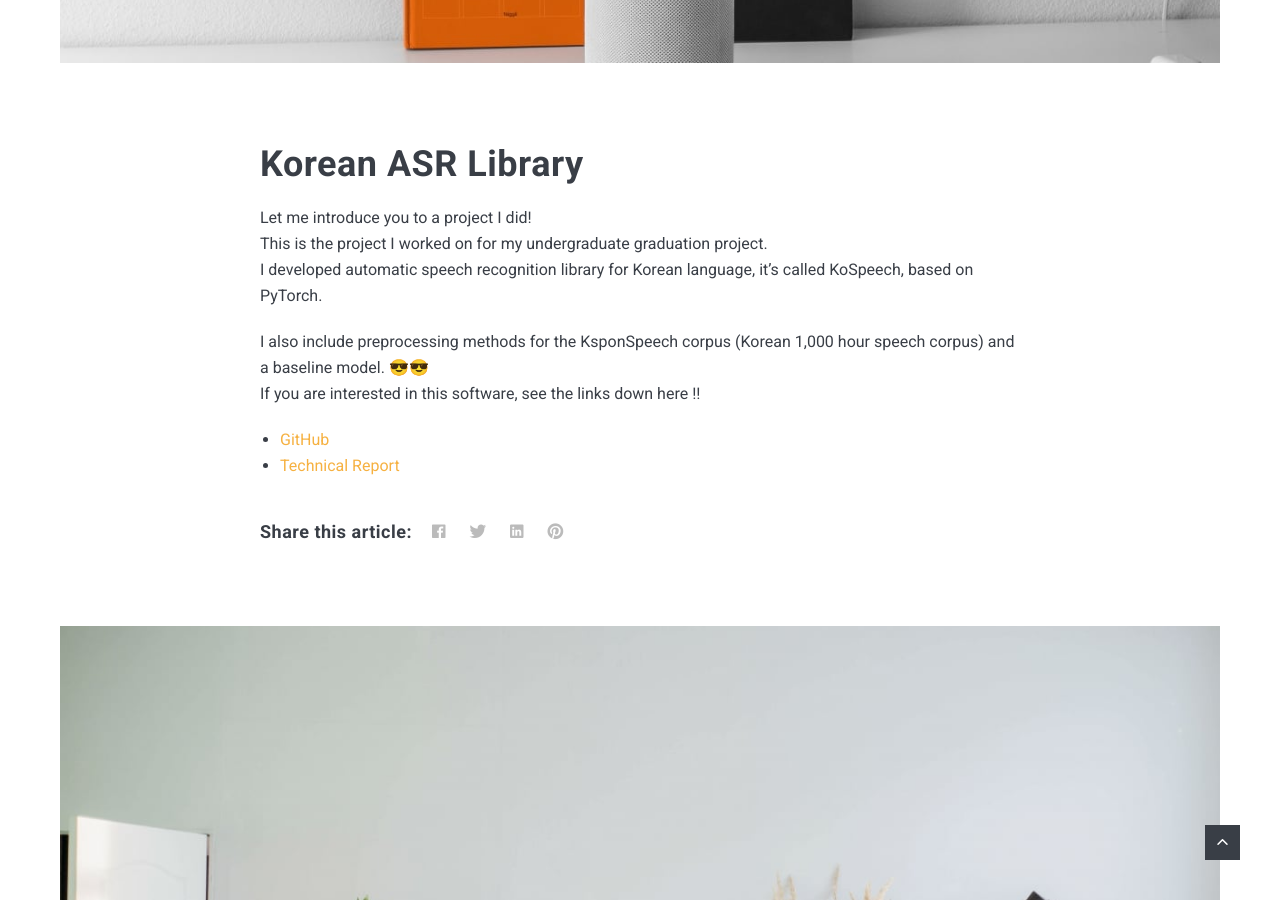
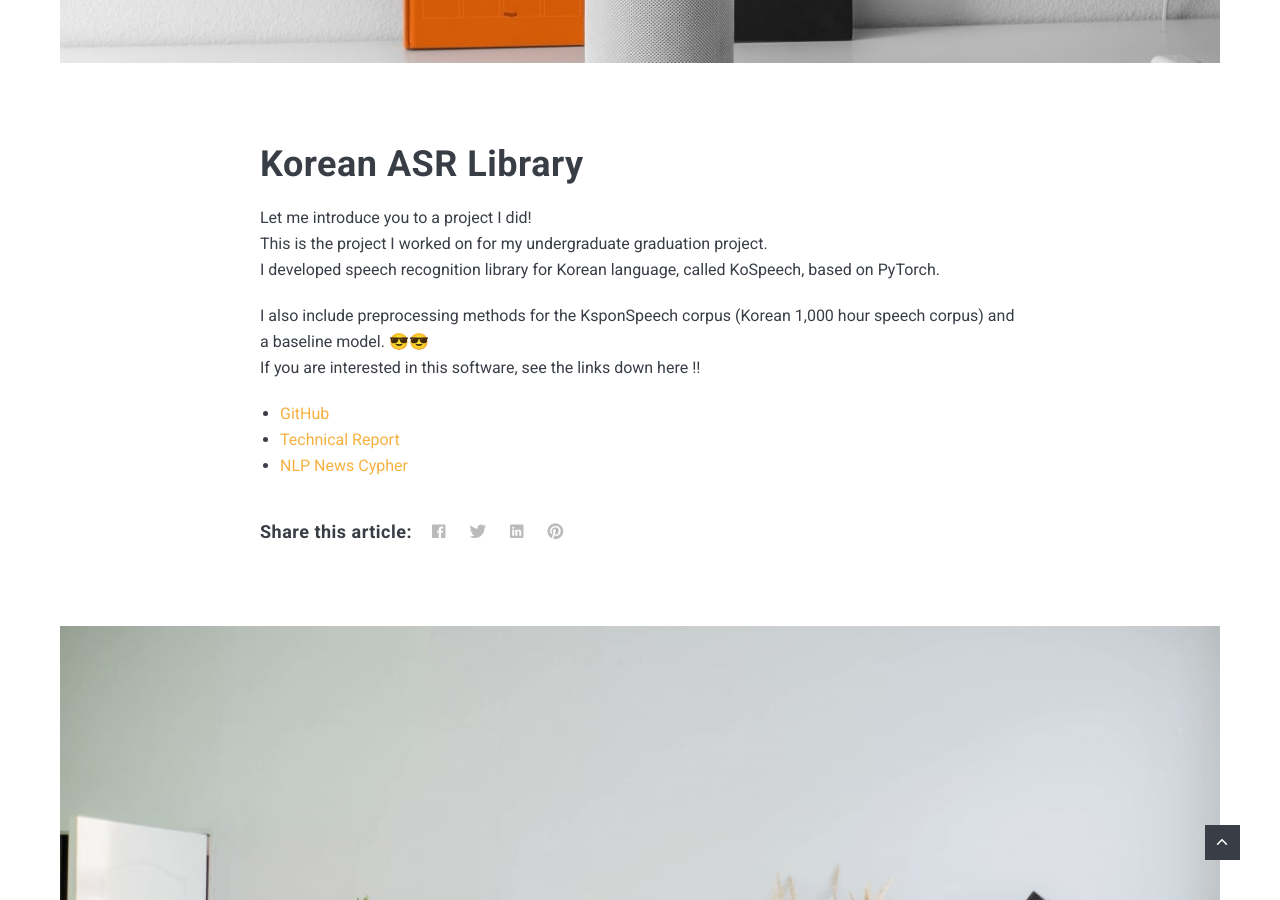
Before and after one commit to SoYoungCho/SoYoungCho.github.io, a Jekyll site: the page built from _posts/2020-11-22-KoSpeech.md, in a window 1280 px wide and 900 px high, scrolled down 980 px. Built offline with Jekyll 4.4.1, drawn with Linux system fonts in a browser that asks for light colours; nearby versions of some CDN libraries; comment, search, counter and statistics services are not loaded.

Commit message:
Add kospeech post

```diff
--- a/_posts/2020-11-22-KoSpeech.md
+++ b/_posts/2020-11-22-KoSpeech.md
@@ -9,10 +9,11 @@
 
 Let me introduce you to a project I did!
 This is the project I worked on for my undergraduate graduation project.
-I developed automatic speech recognition library for Korean language, it's called KoSpeech, based on PyTorch.
+I developed speech recognition library for Korean language, called KoSpeech, based on PyTorch.
 
 I also include preprocessing methods for the KsponSpeech corpus (Korean 1,000 hour speech corpus) and a baseline model. 😎😎
 If you are interested in this software, see the links down here !!
 
 - [GitHub](https://github.com/sooftware/KoSpeech)
 - [Technical Report](https://arxiv.org/abs/2009.03092)
+- [NLP News Cypher](https://medium.com/towards-artificial-intelligence/nlp-news-cypher-09-13-20-a898b9988376)
```
